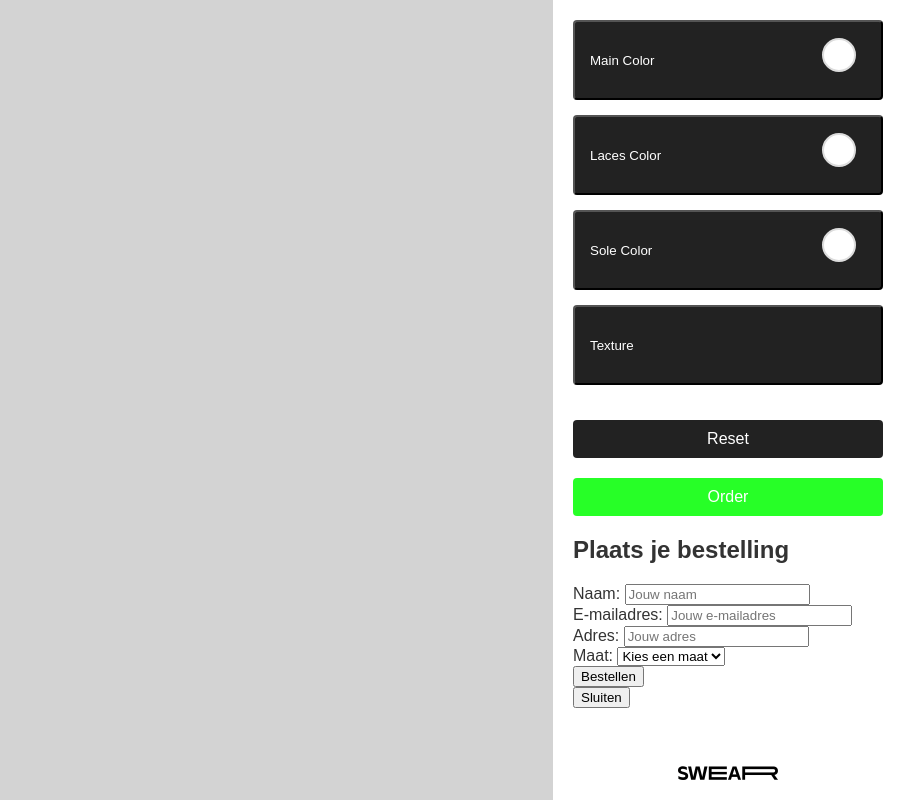
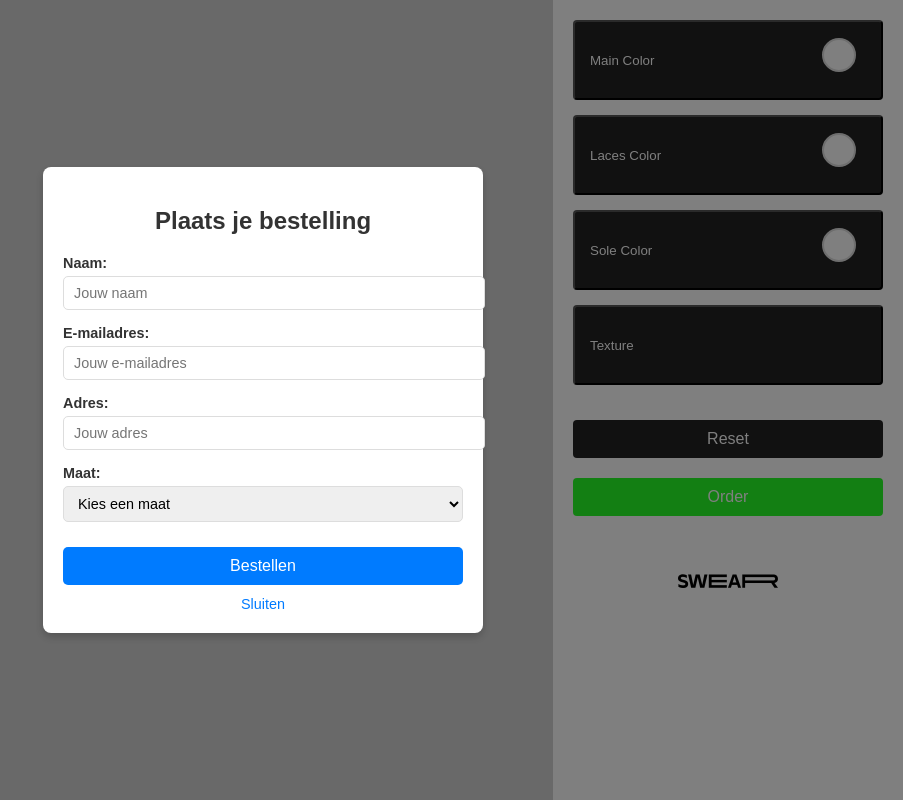
Before and after one commit to AmineElb1/SneakerThreeJS_configurator, a website built with Vite: page index.html in a window 1280 px wide. Both pictures are taken after a click on the button "Order". Shown: the whole page, without its empty margins (377-1280 px from the left). Built offline with nearby package versions, Linux system fonts and the light colour scheme.

Commit message:
order verberterd

```diff
--- a/main.js
+++ b/main.js
@@ -317,7 +317,6 @@ orderForm.addEventListener('submit', async (event) => {
   }
 });
 
-// Resize
 window.addEventListener('resize', () => {
   camera.aspect = window.innerWidth / window.innerHeight;
   camera.updateProjectionMatrix();
--- a/style.css
+++ b/style.css
@@ -193,3 +193,90 @@ body {
 .arrow.active {
   transform: rotate(180deg);
 }
+
+.modal {
+  position: fixed;
+  top: 0;
+  left: 0;
+  width: 100%;
+  height: 100%;
+  background: rgba(0, 0, 0, 0.5); /* Transparante achtergrond */
+  display: flex;
+  justify-content: center;
+  align-items: center;
+  z-index: 1000;
+}
+
+.modal.hidden {
+  display: none;
+}
+
+.modal-content {
+  background: #fff;
+  padding: 20px;
+  border-radius: 8px;
+  width: 90%;
+  max-width: 400px;
+  box-shadow: 0 4px 8px rgba(0, 0, 0, 0.2);
+  text-align: center;
+}
+
+h2 {
+  margin-bottom: 20px;
+  font-size: 1.5rem;
+  color: #333;
+}
+
+.form-group {
+  margin-bottom: 15px;
+  text-align: left;
+}
+
+label {
+  display: block;
+  margin-bottom: 5px;
+  font-weight: bold;
+  font-size: 0.9rem;
+}
+
+input, select {
+  width: 100%;
+  padding: 8px 10px;
+  border: 1px solid #ddd;
+  border-radius: 5px;
+  font-size: 0.9rem;
+}
+
+input:focus, select:focus {
+  border-color: #007bff;
+  outline: none;
+}
+
+.submit-button {
+  width: 100%;
+  padding: 10px 20px;
+  background-color: #007bff;
+  color: #fff;
+  border: none;
+  border-radius: 5px;
+  font-size: 1rem;
+  cursor: pointer;
+  margin-top: 10px;
+}
+
+.submit-button:hover {
+  background-color: #0056b3;
+}
+
+.close-button {
+  margin-top: 10px;
+  background: transparent;
+  border: none;
+  color: #007bff;
+  font-size: 0.9rem;
+  cursor: pointer;
+}
+
+.close-button:hover {
+  text-decoration: underline;
+}
```
Also changed, not shown: index.html (+1 -0 lines).
